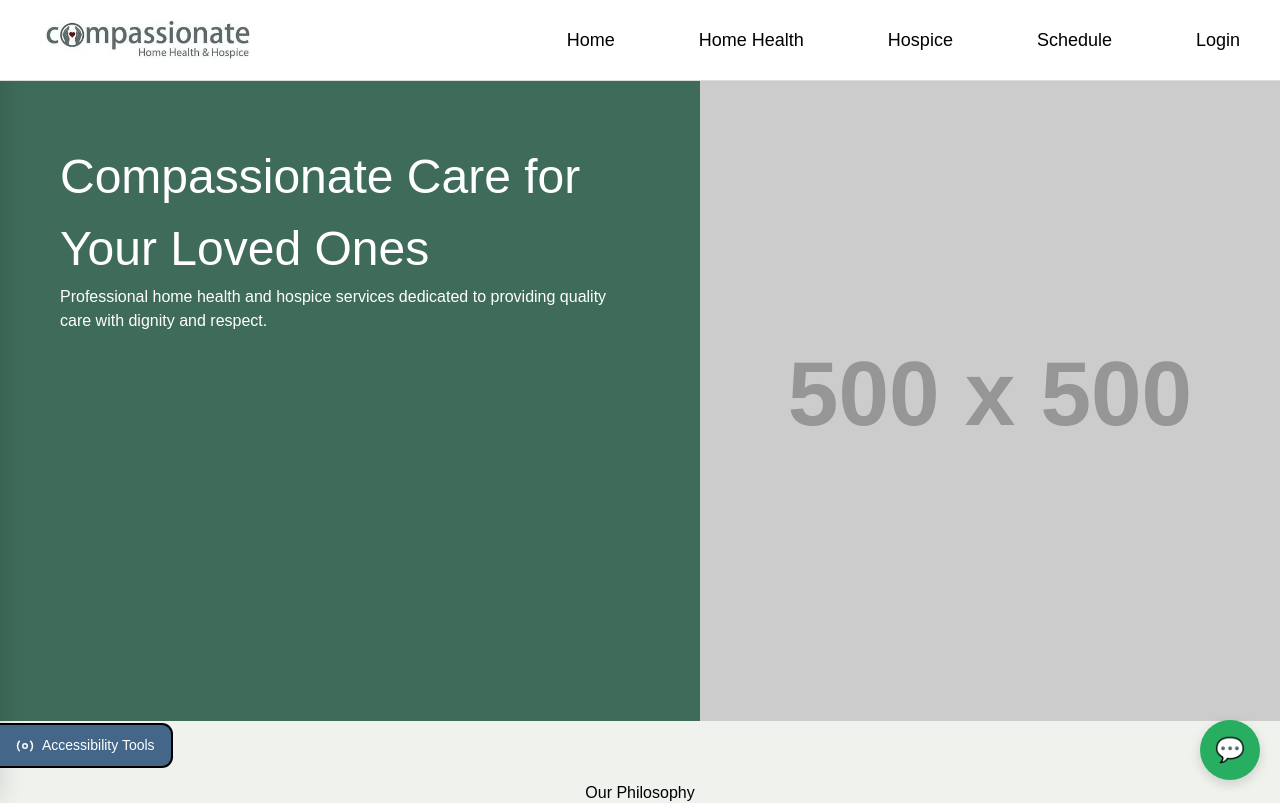
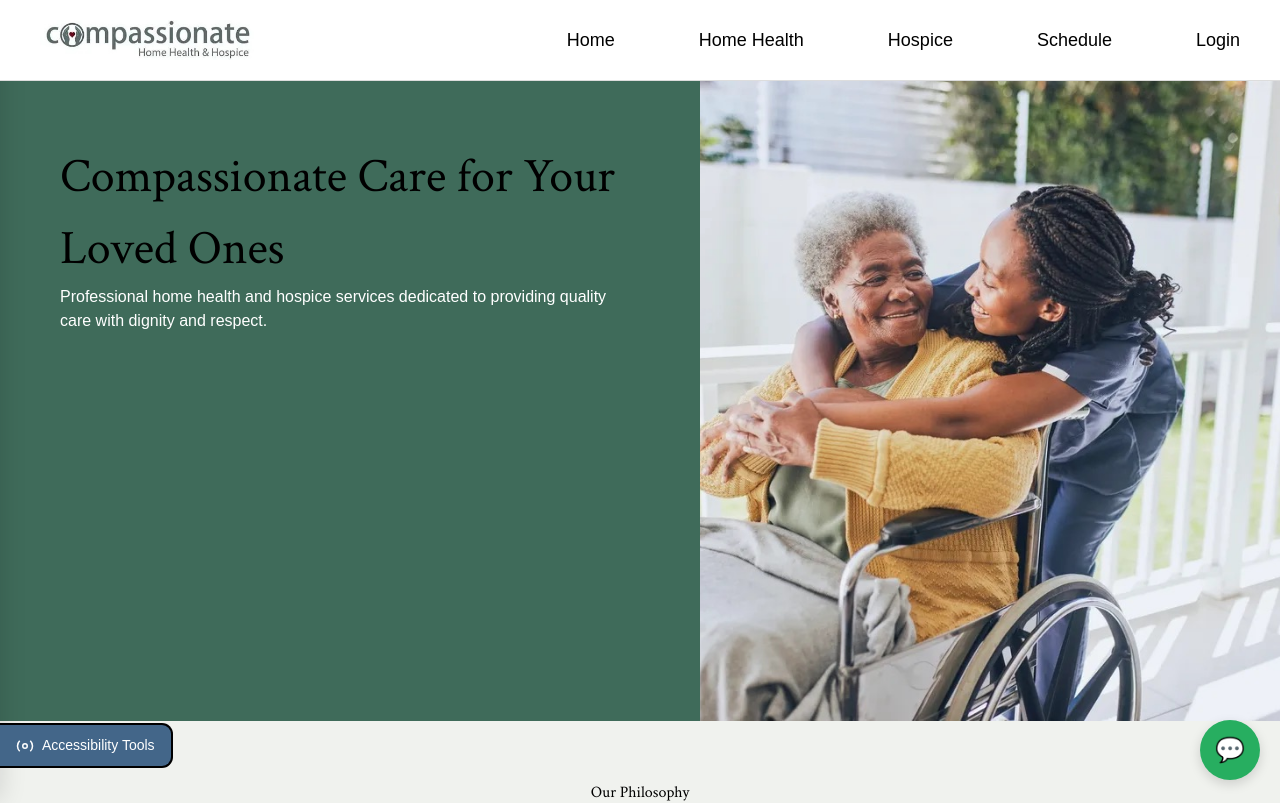
Before and after one commit to Compassionate4you/Compassionate4youSite, a React (Vite) app in the folder client/: page / in a window 1280 px wide. Shown: the top 803 px of the page. Built offline with nearby package versions, Linux system fonts and the light colour scheme.

Commit message:
Added Brand colors and font to global.ss

```diff
--- a/client/src/pages/LandingPage.jsx
+++ b/client/src/pages/LandingPage.jsx
@@ -1,4 +1,5 @@
 import "../styles/LandingPage.css";
+import CareImage1 from "../assets/images/CareImage1.jpeg";
 
 function LandingPage() {
   return (
@@ -14,10 +15,7 @@ function LandingPage() {
         </div>
 
         <div className="hero-right">
-          <img
-            src="https://via.placeholder.com/500"
-            alt="care"
-          />
+          <img src={CareImage1} alt="CareImage1" className="hero-img"/>
         </div>
       </section>
 
--- a/client/src/styles/LandingPage.css
+++ b/client/src/styles/LandingPage.css
@@ -33,6 +33,7 @@ body {
 
   .hero-left h1 {
     font-size: 48px;
+    color: var(--color-black);
   }
 
   .hero-right {
--- a/client/src/styles/global.css
+++ b/client/src/styles/global.css
@@ -1,3 +1,5 @@
+@import url('https://fonts.googleapis.com/css2?family=Crimson+Text:wght@400;600;700&display=swap');
+
 :root {
     --color-teal: #3A5F5F;
     --color-blue-gray: #4B6681;
@@ -5,4 +7,10 @@
     --color-purple: #5959A6;
     --color-lavender: #9984AE;
     --color-linkHighlight: #7aaadb;
+    --color-black: #000000;
+    --color-white: #FFFFFF;
   }
+
+  h1, h2, h3 {
+    font-family: 'Crimson Text', serif;
+  }
```
Also changed, not shown: client/src/assets/images/CareImage1.jpeg (added), client/src/assets/images/CompassionateLogo.webp (deleted).
